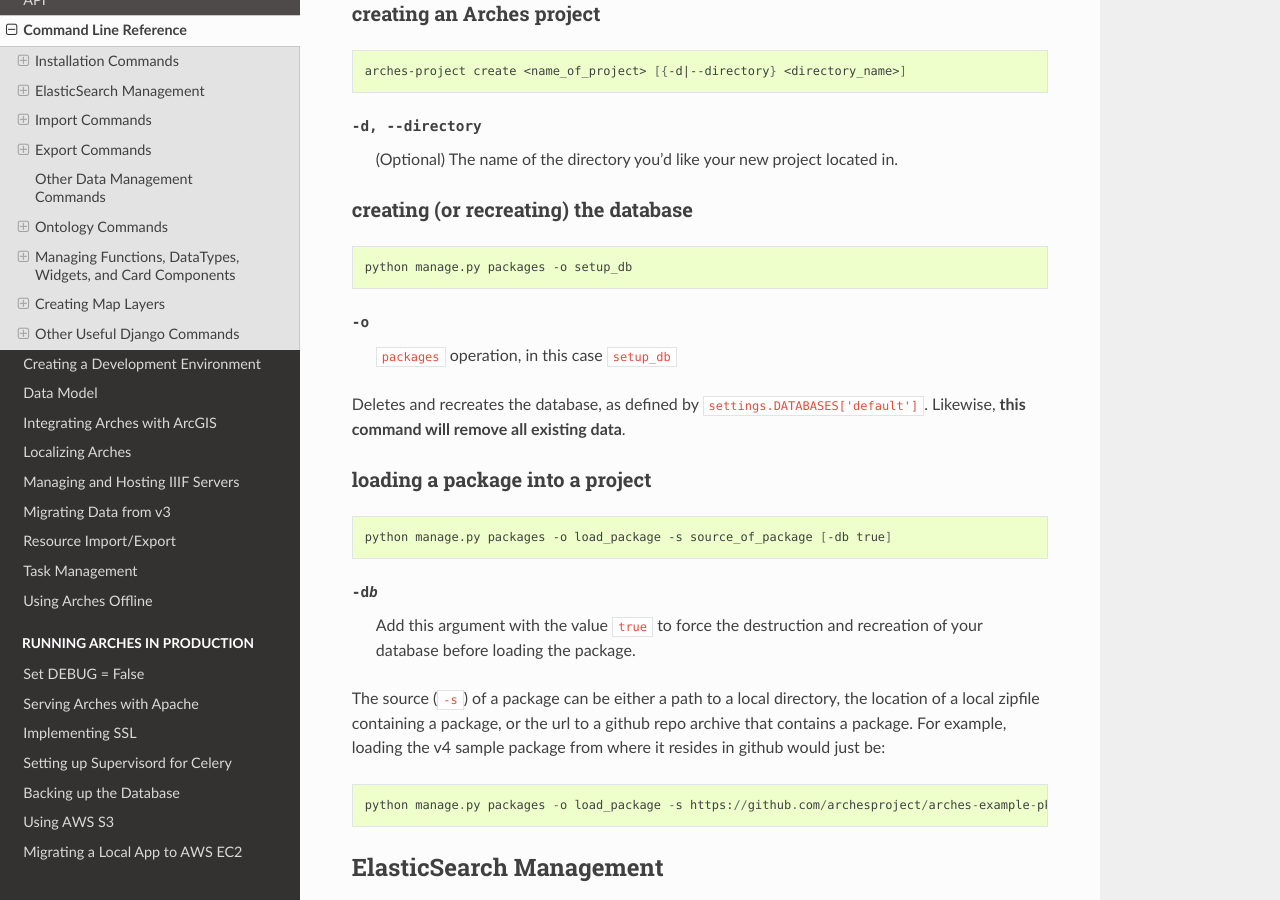
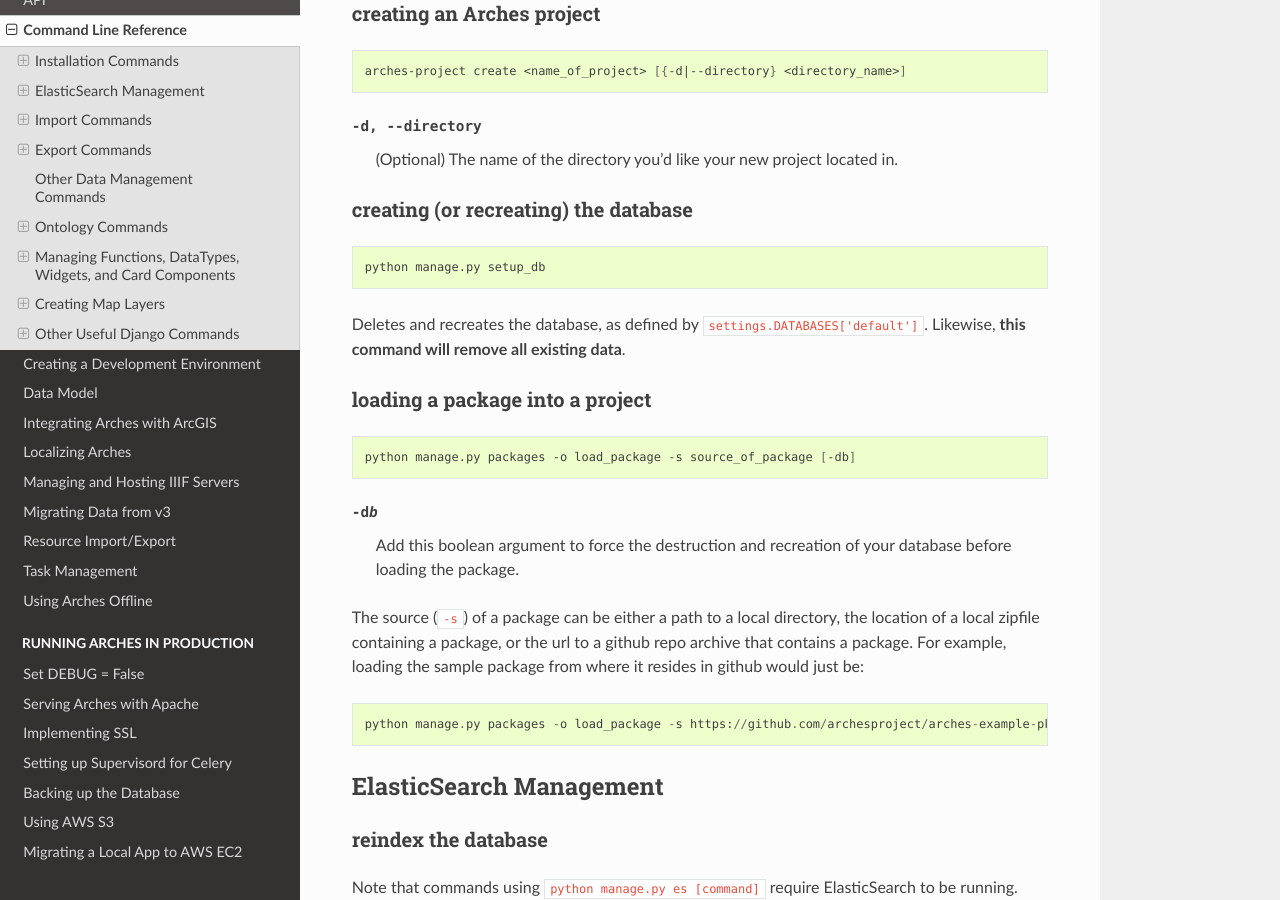
Before and after one commit to archesproject/arches-docs, a Sphinx documentation site: the page built from docs/command-line-reference.txt, in a window 1280 px wide and 900 px high, scrolled down 1059 px. Built offline with Sphinx 7.4.7 and the Read the Docs theme 2.0.0, drawn with Linux system fonts in a browser that asks for light colours.

Commit message:
fix reference to setup_db

```diff
--- a/docs/command-line-reference.txt
+++ b/docs/command-line-reference.txt
@@ -61,9 +61,7 @@
 
 .. code-block:: bash
 
-    python manage.py packages -o setup_db
-
--o  ``packages`` operation, in this case ``setup_db``
+    python manage.py setup_db
 
 Deletes and recreates the database, as defined by
 ``settings.DATABASES['default']``. Likewise, **this command will
@@ -74,16 +72,16 @@
 
 .. code-block:: bash
 
-    python manage.py packages -o load_package -s source_of_package [-db true]
+    python manage.py packages -o load_package -s source_of_package [-db]
 
 -db
-        Add this argument with the value ``true`` to force the destruction
+        Add this boolean argument to force the destruction
         and recreation of your database before loading the package.
 
 The source (``-s``) of a package can be either a path to a local
 directory, the location of a local zipfile containing a package, or
 the url to a github repo archive that contains a package. For example,
-loading the v4 sample package from where it resides in github would
+loading the sample package from where it resides in github would
 just be::
 
     python manage.py packages -o load_package -s https://github.com/archesproject/arches-example-pkg/archive/master.zip
```
